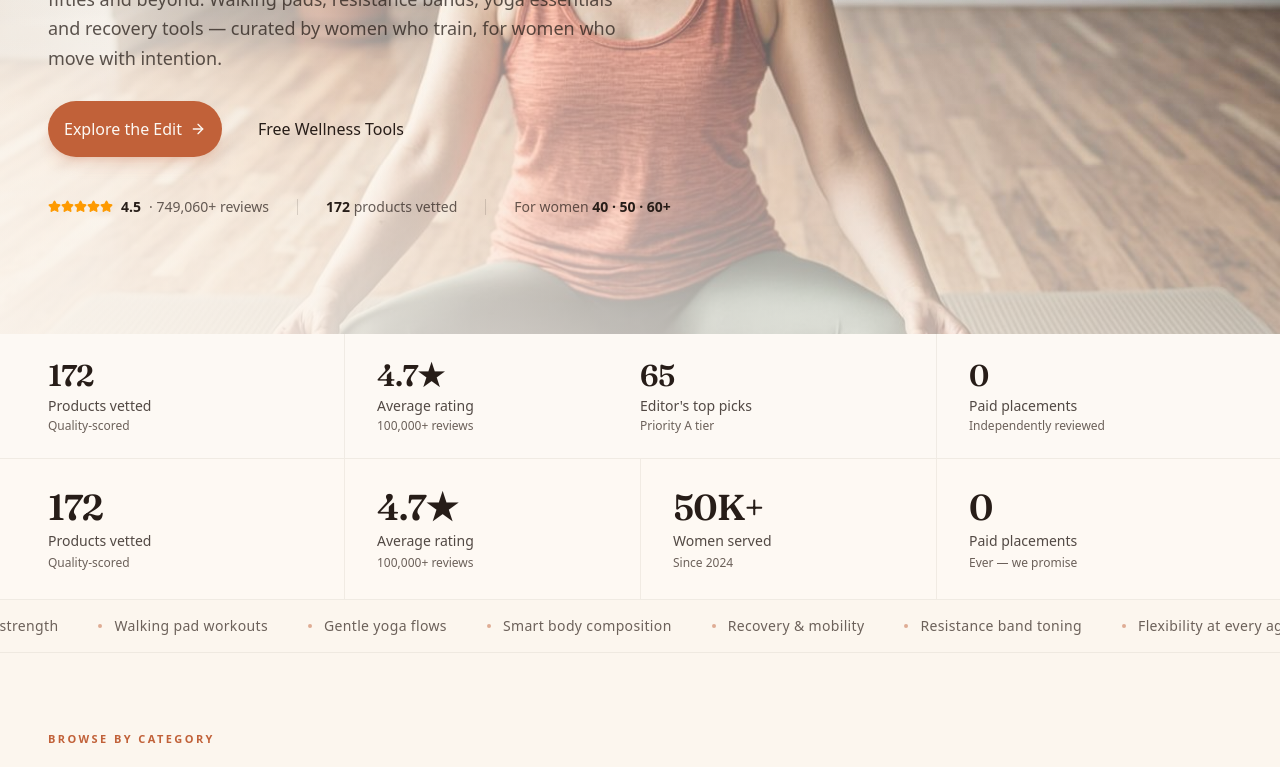
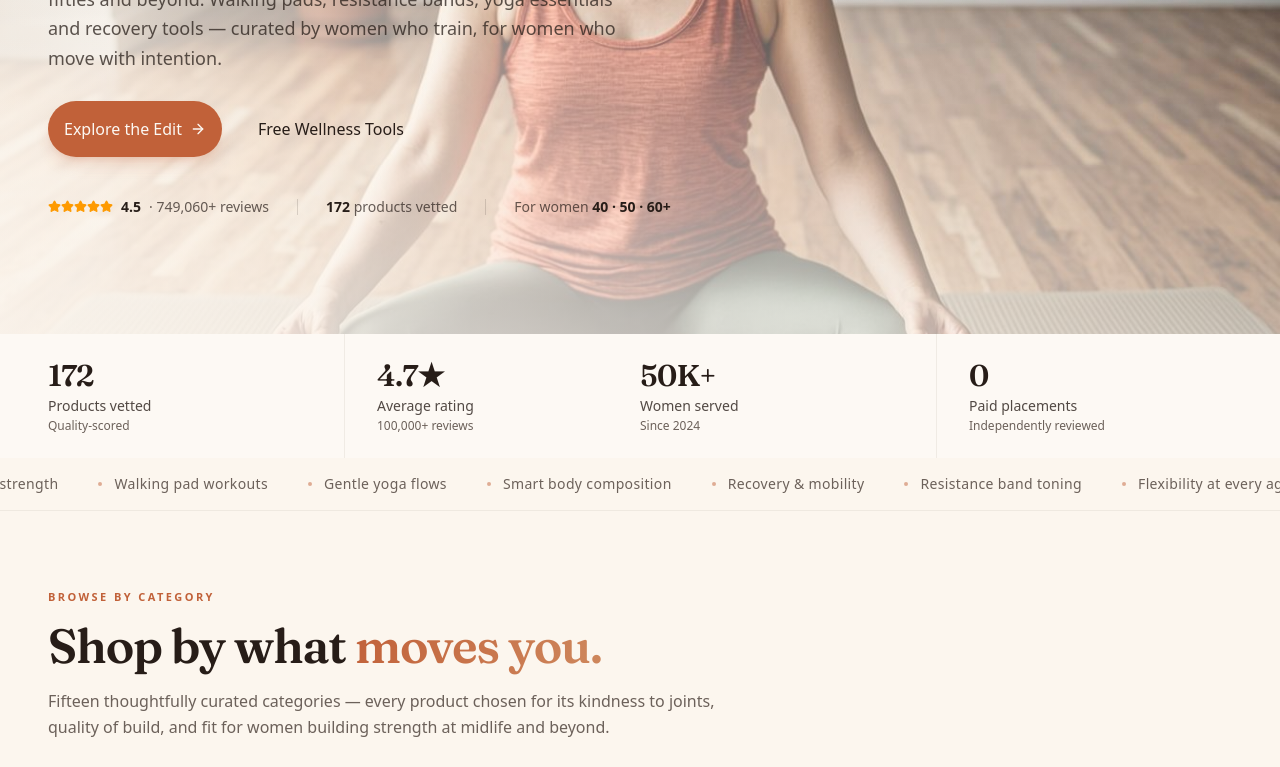
Before and after one commit to projectvers31-ux/FITFEKY.women, a Next.js app: page / in a window 1280 px wide. Shown: the part 435-1202 px from the top of the page. Built offline with nearby package versions, Linux system fonts and the light colour scheme.

Commit message:
54930c1a-6c64-49ec-b172-561e15869224

```diff
--- a/src/components/home/home-client.tsx
+++ b/src/components/home/home-client.tsx
@@ -4,7 +4,7 @@ import { useState, useCallback } from "react";
 import { Header } from "@/components/layout/header";
 import { Hero } from "@/components/home/hero";
 import { TrustBadgesBar } from "@/components/home/trust-badges-bar";
-import { StatsBar, TrustMarquee } from "@/components/home/stats-bar";
+import { TrustMarquee } from "@/components/home/stats-bar";
 import { CategoryShowcase } from "@/components/home/category-showcase";
 import { FeaturedPicks } from "@/components/home/featured-picks";
 import { HowWeTestSection } from "@/components/home/how-we-test-section";
@@ -51,7 +51,6 @@ export function HomeClient({ categoryCounts, featuredPicks }: HomeClientProps) {
       <main className="flex-1">
         <Hero />
         <TrustBadgesBar />
-        <StatsBar />
         <TrustMarquee />
         <CategoryShowcase counts={categoryCounts} onSelect={onCategorySelect} />
         <FeaturedPicks products={featuredPicks} onQuickView={onQuickView} onSeeAll={seeAll} />
--- a/src/components/home/trust-badges-bar.tsx
+++ b/src/components/home/trust-badges-bar.tsx
@@ -5,7 +5,7 @@ import { AnimatedCounter, Reveal } from "@/components/shared/animations";
 const BADGES = [
   { value: 172, suffix: "", label: "Products vetted", sub: "Quality-scored" },
   { value: 4.7, suffix: "★", label: "Average rating", sub: "100,000+ reviews", decimals: 1 },
-  { value: 65, suffix: "", label: "Editor's top picks", sub: "Priority A tier" },
+  { value: 50, suffix: "K+", label: "Women served", sub: "Since 2024" },
   { value: 0, suffix: "", label: "Paid placements", sub: "Independently reviewed" },
 ];
 
```
